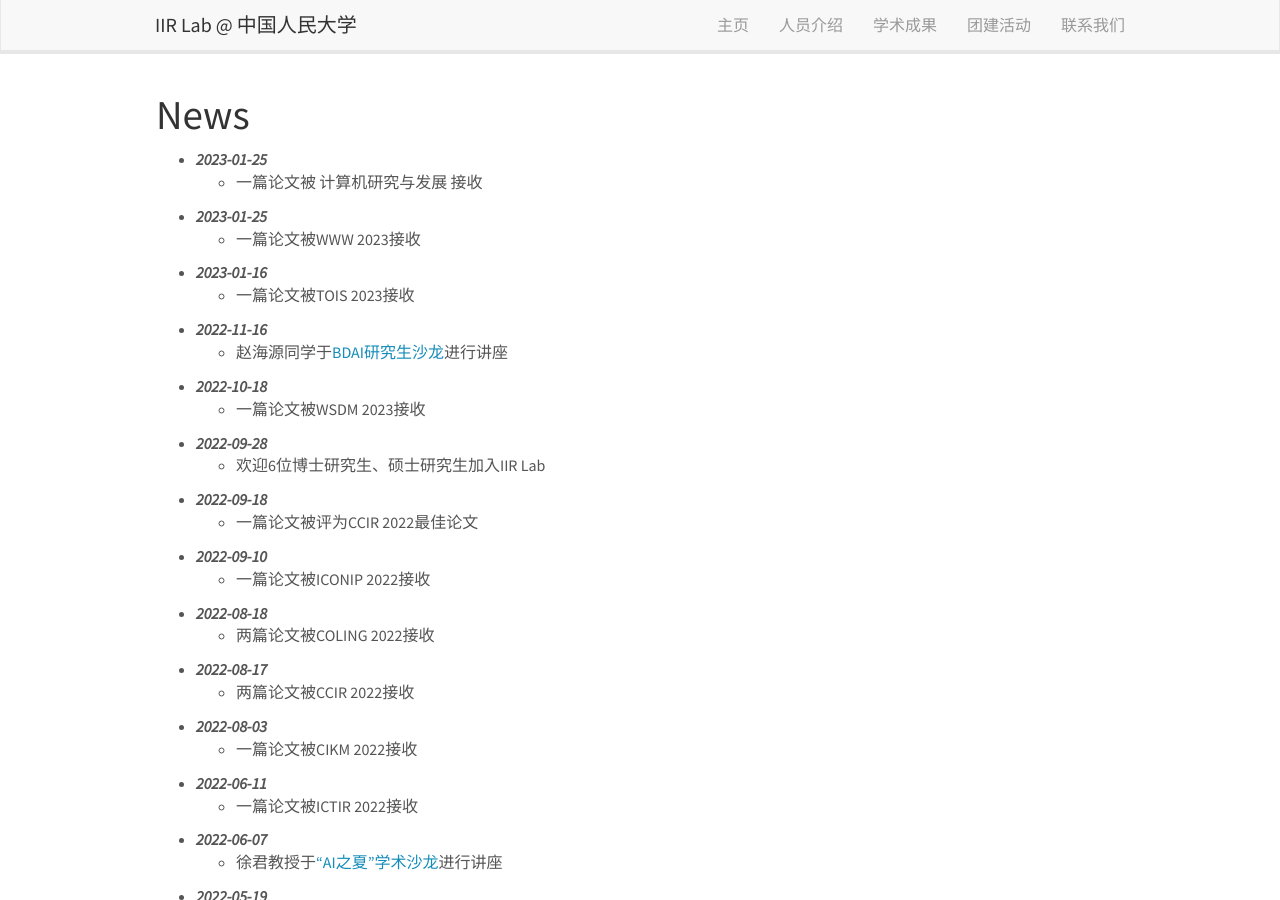
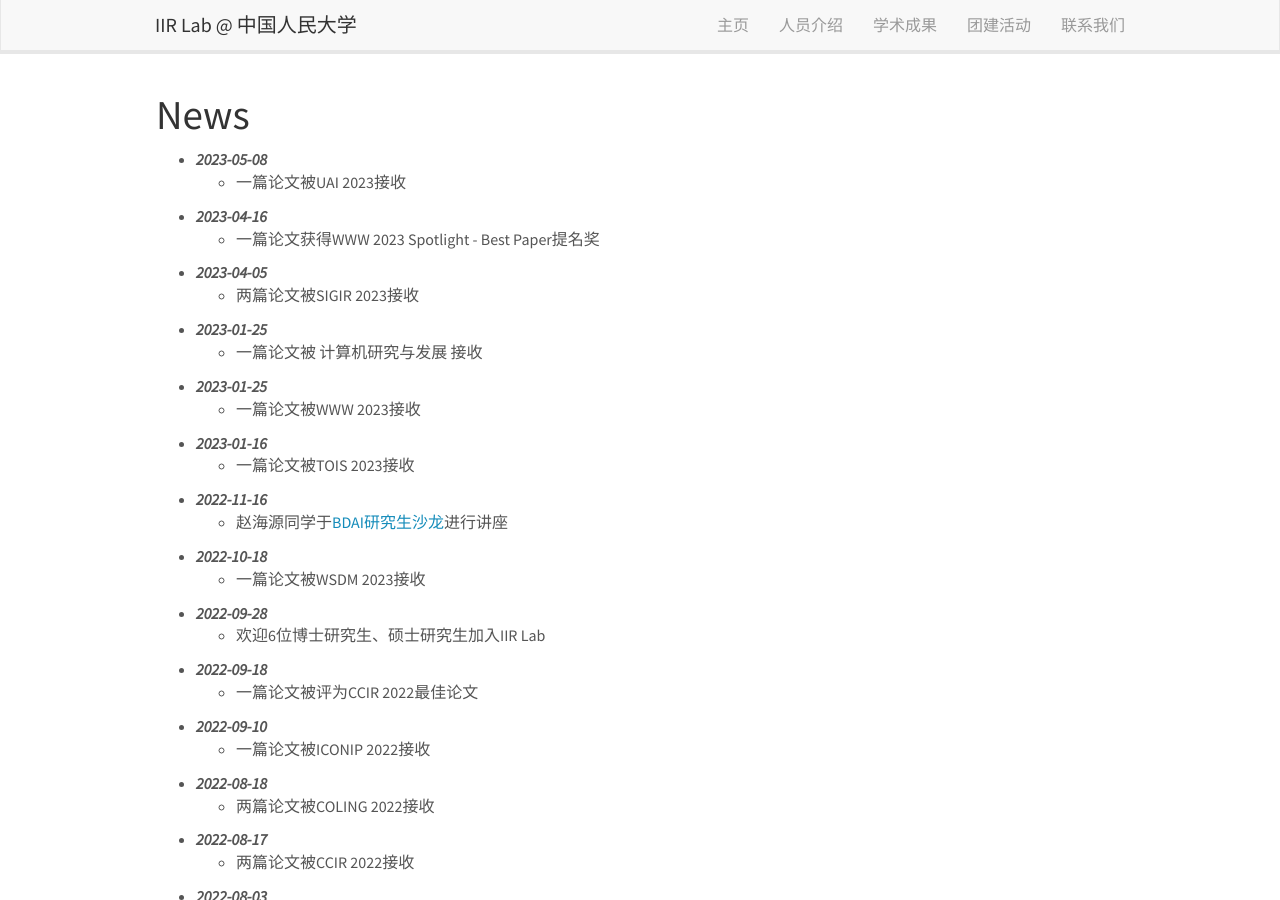
Before and after one commit to RUC-IIR-Lab/RUC-IIR-Lab.github.io, a Jekyll site: the page built from _pages/allnews.md, in a window 1280 px wide and 900 px high. Built offline with Jekyll 4.4.1, drawn with Linux system fonts in a browser that asks for light colours; nearby versions of some CDN libraries.

Commit message:
update news and alumni

```diff
--- a/_data/alumni_msc.yml
+++ b/_data/alumni_msc.yml
@@ -1,2 +1,5 @@
 - name: 鲁宇婧, 2022
   quxiang: 百度搜索策略部
+
+- name: 贾浩男, 2023
+  quxiang: 进出口银行
--- a/_data/alumni_phd.yml
+++ b/_data/alumni_phd.yml
@@ -1 +1,2 @@
 - name: 俞蔚捷, 2022
+  quxiang: 对外经贸大学讲师
--- a/_data/news.yml
+++ b/_data/news.yml
@@ -1,3 +1,12 @@
+- date: 2023-05-08
+  headline:  一篇论文被UAI 2023接收
+
+- date: 2023-04-16
+  headline:  一篇论文获得WWW 2023 Spotlight - Best Paper提名奖
+
+- date: 2023-04-05
+  headline:  两篇论文被SIGIR 2023接收
+
 - date: 2023-01-25
   headline:  一篇论文被 计算机研究与发展 接收
 
```
Also changed, not shown: _pages/team.md (+1 -1 lines).
